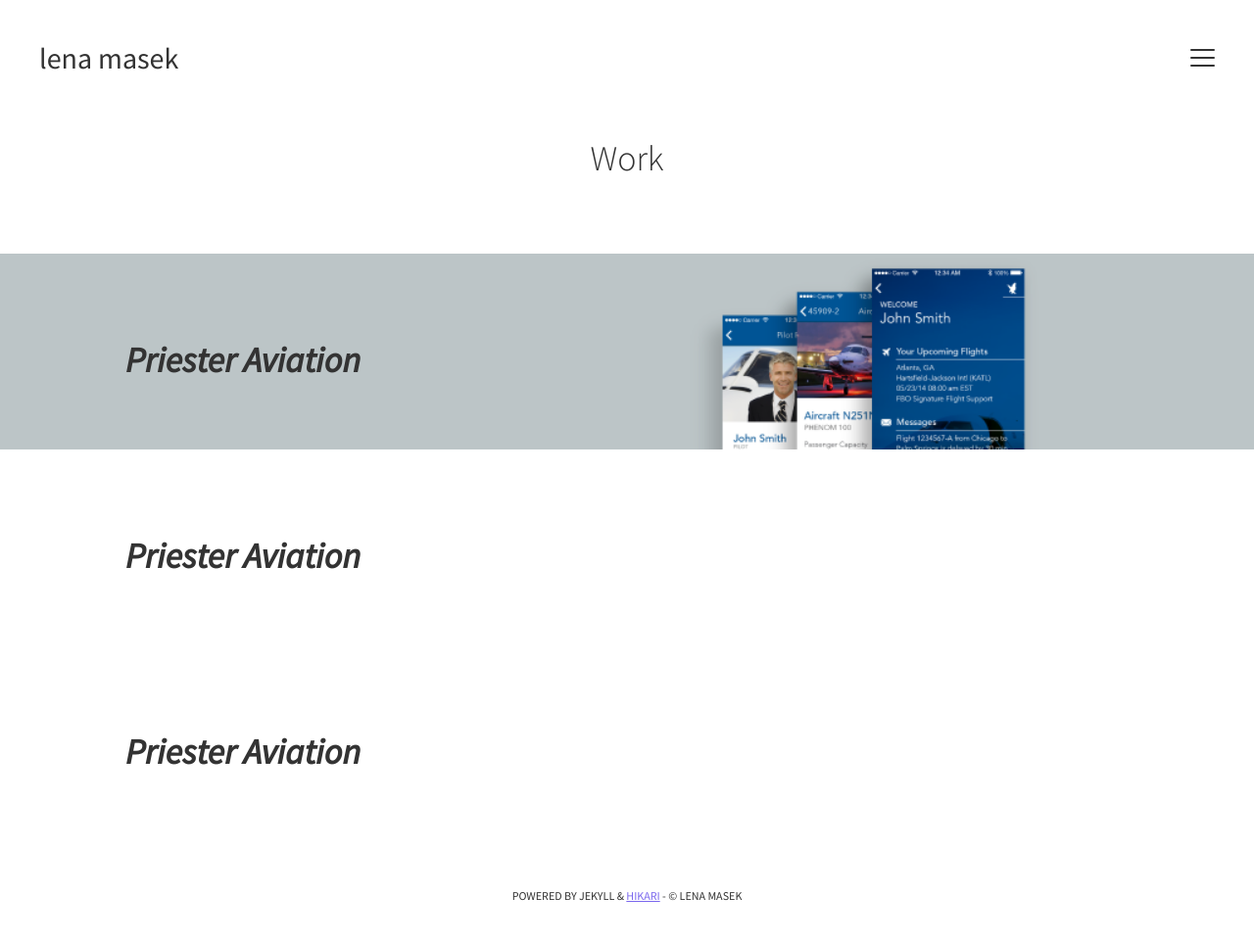
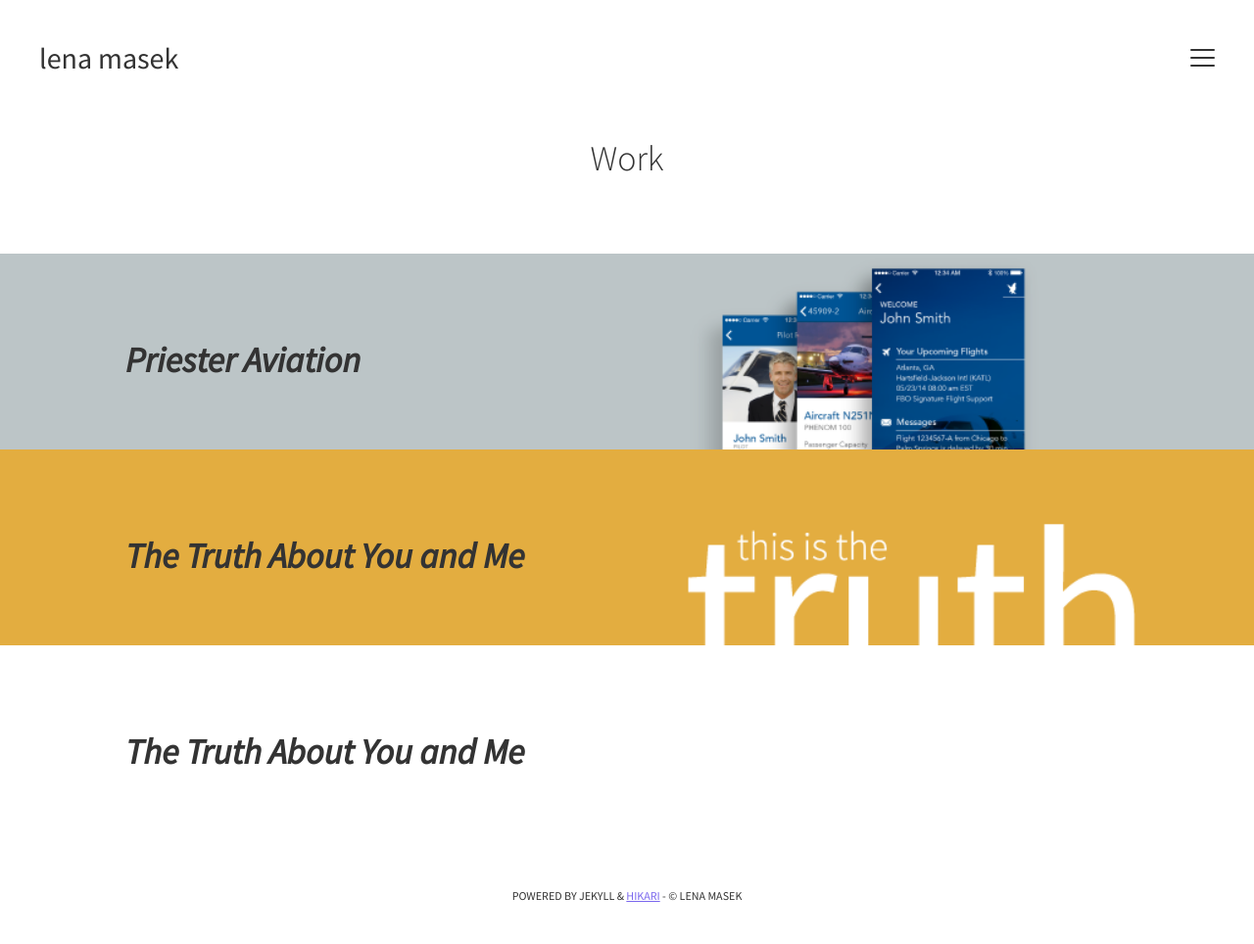
Before and after one commit to lenamasek/lenamasek.github.io, a Jekyll site: the page built from work/index.html, in a window 1280 px wide. Shown: the whole page at 98% size. Built offline with Jekyll 4.4.1, drawn with Linux system fonts in a browser that asks for light colours.

Commit message:
work styling

```diff
--- a/_scss/base/_global.scss
+++ b/_scss/base/_global.scss
@@ -248,8 +248,13 @@
 #priester {
   background:url('http://lenamasek.github.io/assets/img/portfolio-1.png') no-repeat;
   background-size: cover !important;
-
-  }
+  }
+
+#truth {
+  background:url('http://lenamasek.github.io/assets/img/portfolio-2.png') no-repeat;
+  background-size: cover !important;
+  }
+
 
 
 
--- a/work/index.html
+++ b/work/index.html
@@ -15,14 +15,14 @@
 		<h2>Priester Aviation</h2>
 	</div>
 
-<div class="span_6_of_6 work-bg" id="truth">
+	<div class="span_6_of_6 work-bg" id="truth">
 
-		<h2>Priester Aviation</h2>
+		<h2>The Truth About You and Me</h2>
 	</div>
 
 	<div class="span_6_of_6 work-bg" id="">
 
-		<h2>Priester Aviation</h2>
+		<h2>The Truth About You and Me</h2>
 	</div>
 
 
```
Also changed, not shown: assets/img/portfolio-2.png (added).
